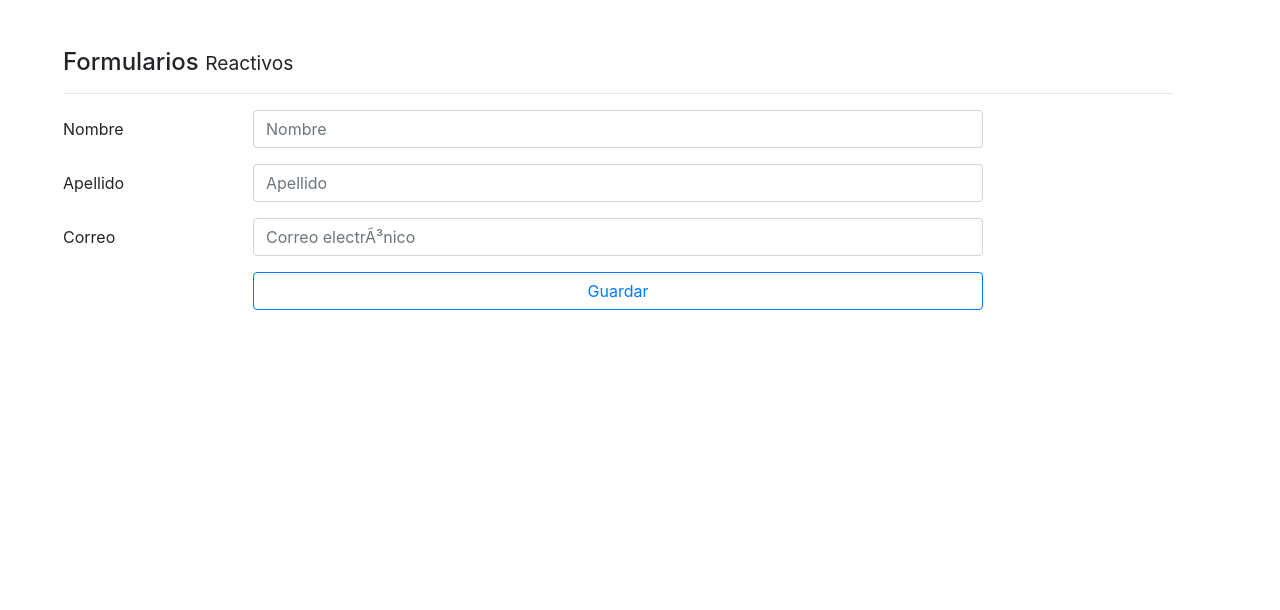
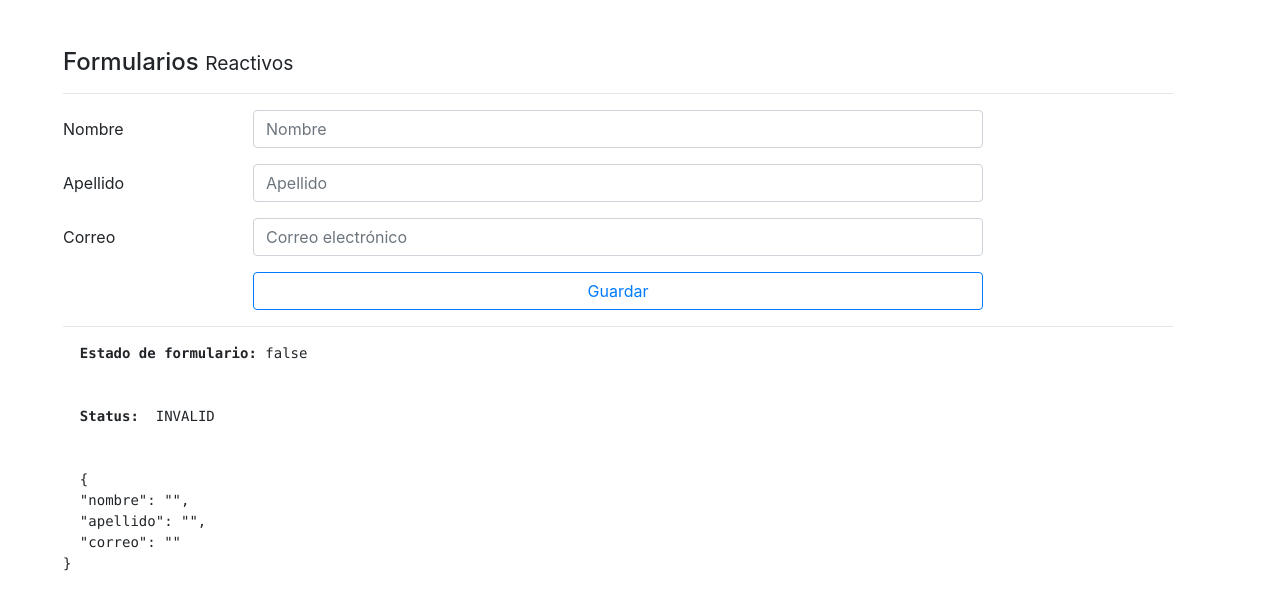
Before and after one commit to ruvaz/Reactive-Static-Forms, an Angular app: page /reactive in a window 1280 px wide. Shown: the top 610 px of the page. Built offline with nearby package versions, Linux system fonts and the light colour scheme.

Commit message:
validators syncronos in reactive forms

```diff
--- a/src/app/app-routing.module.ts
+++ b/src/app/app-routing.module.ts
@@ -7,7 +7,7 @@ import {TemplateComponent} from './pages/template/template.component';
 const routes: Routes = [
   {path: 'reactive', component: ReactiveComponent},
   {path: 'template', component: TemplateComponent},
-  {path: '**', pathMatch: 'full', redirectTo: 'template'}
+  {path: '**', pathMatch: 'full', redirectTo: 'reactive'}
 ];
 
 @NgModule({
--- a/src/app/app.module.ts
+++ b/src/app/app.module.ts
@@ -6,7 +6,7 @@ import {AppComponent} from './app.component';
 import {TemplateComponent} from './pages/template/template.component';
 import {ReactiveComponent} from './pages/reactive/reactive.component';
 
-import {FormsModule} from '@angular/forms';
+import {FormsModule, ReactiveFormsModule} from '@angular/forms';
 import {HttpClientModule} from '@angular/common/http';
 
 
@@ -20,6 +20,7 @@ import {HttpClientModule} from '@angular/common/http';
     BrowserModule,
     AppRoutingModule,
     FormsModule,
+    ReactiveFormsModule,
     HttpClientModule
   ],
   providers: [],
--- a/src/app/pages/reactive/reactive.component.html
+++ b/src/app/pages/reactive/reactive.component.html
@@ -1,9 +1,9 @@
 
 <h4>Formularios <small> Reactivos </small></h4>
 <hr>
-<form autocomplete="off">
 
-  <div>
+<form autocomplete="off" [formGroup]="forma" (ngSubmit)="guardarForma()" >
+
 
     <div class="form-group row">
       <label class="col-2 col-form-label">Nombre</label>
@@ -11,7 +11,9 @@
 
         <input class="form-control"
                type="text"
-               placeholder="Nombre">
+               placeholder="Nombre"
+               id="nombre"
+               formControlName="nombre">
       </div>
     </div>
 
@@ -21,11 +23,12 @@
 
         <input class="form-control"
                type="text"
+               formControlName="apellido"
                placeholder="Apellido">
       </div>
     </div>
 
-  </div>
+
 
   <div class="form-group row">
     <label class="col-2 col-form-label">Correo</label>
@@ -33,11 +36,10 @@
 
       <input class="form-control"
              type="email"
-             placeholder="Correo electrÃ³nico">
+             formControlName="correo"
+             placeholder="Correo electrónico">
     </div>
   </div>
-
-
 
   <div class="form-group row">
     <label class="col-2 col-form-label">&nbsp;</label>
@@ -49,3 +51,11 @@
   </div>
 
 </form>
+<hr>
+<pre>
+  <b>Estado de formulario:</b> {{forma.valid}}
+  <br>
+  <b>Status:</b>  {{forma.status}}
+  <br>
+  {{forma.value|json}}
+</pre>
--- a/src/app/pages/reactive/reactive.component.ts
+++ b/src/app/pages/reactive/reactive.component.ts
@@ -1,4 +1,6 @@
-import { Component, OnInit } from '@angular/core';
+import {Component, OnInit} from '@angular/core';
+import {FormBuilder, FormGroup, Validators} from '@angular/forms';
+
 
 @Component({
   selector: 'app-reactive',
@@ -7,9 +9,31 @@ import { Component, OnInit } from '@angular/core';
 })
 export class ReactiveComponent implements OnInit {
 
-  constructor() { }
+  forma: FormGroup;
+
+  constructor(private fb: FormBuilder) {
+
+    this.crearFormulario();
+
+  }
 
   ngOnInit(): void {
   }
 
+  crearFormulario() {
+    console.log('crear forma');
+
+    this.forma = this.fb.group({
+      nombre: ['', [Validators.required, Validators.minLength(5)]],
+      apellido: ['', [Validators.required, Validators.minLength(5)]],
+      correo: ['', [Validators.required, Validators.pattern('[a-z0-9._%+-]+@[a-z0-9.-]+\.[a-z]{2,3}$')]]
+    });
+
+  }
+
+
+  guardarForma() {
+    console.log(this.forma);
+  }
+
 }
```
